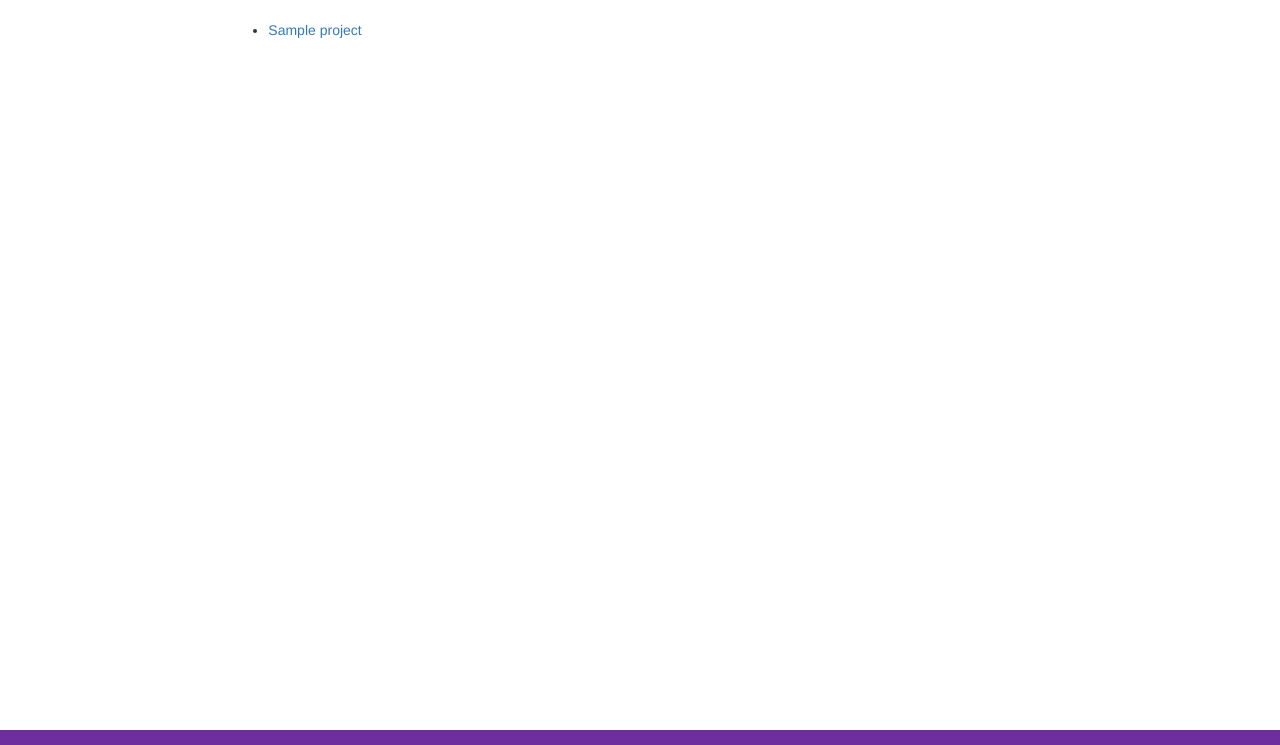
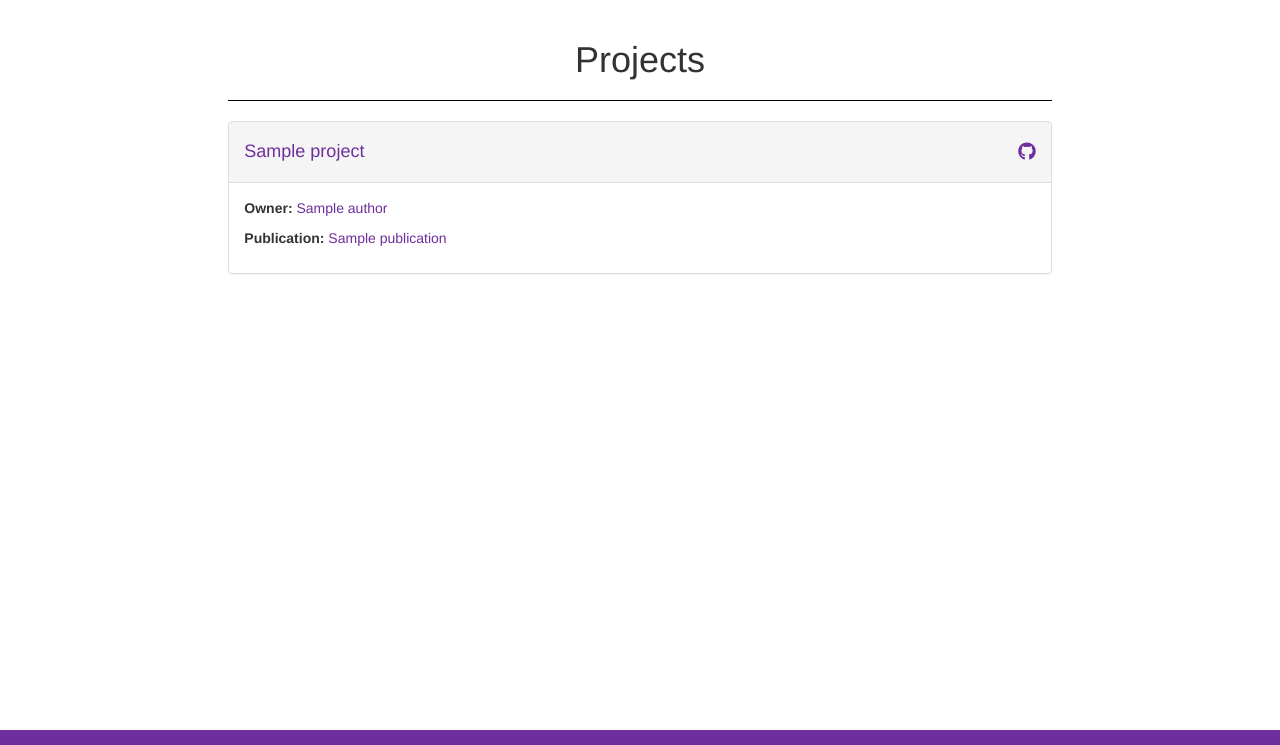
Before and after one commit to workflowr/workflowr.io-django, a Django app: page /projects/ in a window 1280 px wide. Shown: the part 52-797 px from the top of the page. Run offline with Django 3.2, Linux system fonts and the light colour scheme; tables that the repository leaves empty hold one stand-in row (values such as "Sample post"); some libraries are stand-ins or nearby versions; grey boxes are pictures that could not be loaded.

Commit message:
Style project list.

```diff
--- a/repos.py
+++ b/repos.py
@@ -32,13 +32,16 @@ proj.publications.add(pub)
 
 # https://github.com/jdblischak/fucci-seq
 repo = gh.get_repo("jdblischak/fucci-seq")
-repo.get_topics()
+tags = repo.get_topics()
 proj, created = Project.objects.get_or_create(
     name=repo.name,
     url=repo.html_url,
     author=aut,
     platform=Platform.objects.get(name="GitHub")
 )
+for tag in tags:
+    tag_model, created = Tag.objects.get_or_create(name=tag)
+    proj.tags.add(tag)
 
 # https://github.com/stephenslab/wflow-divvy
 repo = gh.get_repo("stephenslab/wflow-divvy")
--- a/static/styles/base.css
+++ b/static/styles/base.css
@@ -1,6 +1,14 @@
 main {
     min-height: 90vh;
     border-bottom: 10px solid rgb(110, 46, 158);
+}
+
+a {
+    color: rgb(110, 46, 158);
+}
+
+a:hover {
+    color: black;
 }
 
 
--- /dev/null
+++ b/static/styles/project_list.css
@@ -0,0 +1,17 @@
+h1 {
+    text-align: center;
+    padding-bottom: 2rem;
+    border-bottom: 1px solid black;
+    margin-bottom: 2rem;
+}
+
+.btn {
+    background-color: rgb(110, 46, 158);
+    border: 1px solid white;
+}
+
+.btn:hover {
+    background-color: white;
+    color: rgb(110, 46, 158);
+    border: 1px solid black;
+}
--- a/templates/base.html
+++ b/templates/base.html
@@ -10,6 +10,8 @@
   <link rel="stylesheet" href="https://maxcdn.bootstrapcdn.com/bootstrap/3.3.7/css/bootstrap.min.css">
   <script src="https://ajax.googleapis.com/ajax/libs/jquery/3.3.1/jquery.min.js"></script>
   <script src="https://maxcdn.bootstrapcdn.com/bootstrap/3.3.7/js/bootstrap.min.js"></script>
+  <link rel="stylesheet" href="https://use.fontawesome.com/releases/v5.0.13/css/fontawesome.css">
+  <link rel="stylesheet" href="https://use.fontawesome.com/releases/v5.0.13/css/brands.css">
   <link rel="stylesheet" href="{% static 'styles/base.css' %}">
   {% block style %}{% endblock %}
 </head>
--- a/templates/projects/project_list.html
+++ b/templates/projects/project_list.html
@@ -1,13 +1,50 @@
 {% extends "base.html" %}
+{% load static %}
+
+{% block title%}Projects{% endblock %}
+
+{% block style %}
+<link rel="stylesheet" href="{% static 'styles/project_list.css' %}">
+{% endblock %}
 
 {% block content %}
 
+<h1>Projects</h1>
 {% if project_list %}
-    <ul>
     {% for project in project_list %}
-        <li><a href="{% url 'projects:project_detail' project.platform.name project.author.name project.name %}">{{ project.name }}</a></li>
+        <div class="panel panel-default">
+          <div class="panel-heading">
+            <div class="row">
+              <div class="col-sm-6">
+                <h4><a href="{% url 'projects:project_detail' project.platform.name project.author.name project.name %}">{{ project.name }}</a></h4>
+              </div>
+              <div class="col-sm-6">
+                <h4 class="text-right" style="block:inline;"><a href="{{ project.url }}">
+                <i class="fab fa-github"></i></a></h4>
+              </div>
+            </div>
+          </div>
+          <div class="panel-body">
+            <p>
+              <strong>Owner:</strong>
+              <a href="{{ project.author.get_absolute_url }}">{{ project.author.name }}</a>
+            </p>
+            {% if project.publications.all %}
+              {% for publication in project.publications.all %}
+                <p>
+                  <strong>Publication:</strong>
+                   <a href="https://doi.org/{{ publication.doi }}">{{ publication.title }}</a>
+                </p>
+              {% endfor %}
+            {% endif %}
+            {% if project.tags.all %}
+              {% for tag in project.tags.all %}
+                <a href="{{ tag.get_absolute_url }}" class="btn btn-primary" role="button">{{ tag.name }}</a>
+              {% endfor %}
+            {% endif %}
+          </div>
+        </div>
     {% endfor %}
-    </ul>
 {% else %}
     <p>No projects have been defined.</p>
 {% endif %}
```
